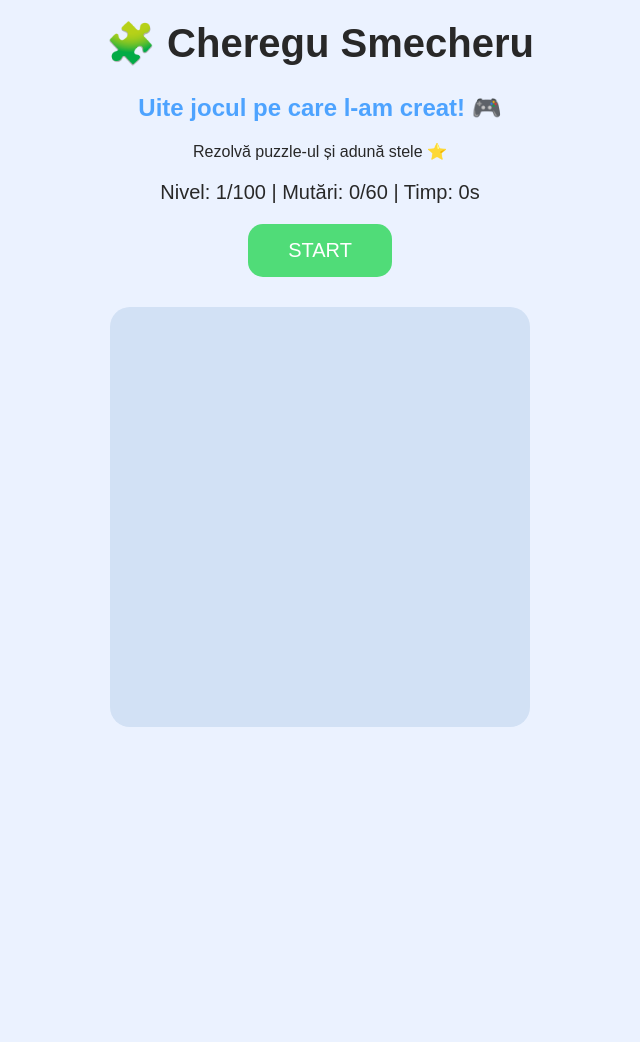
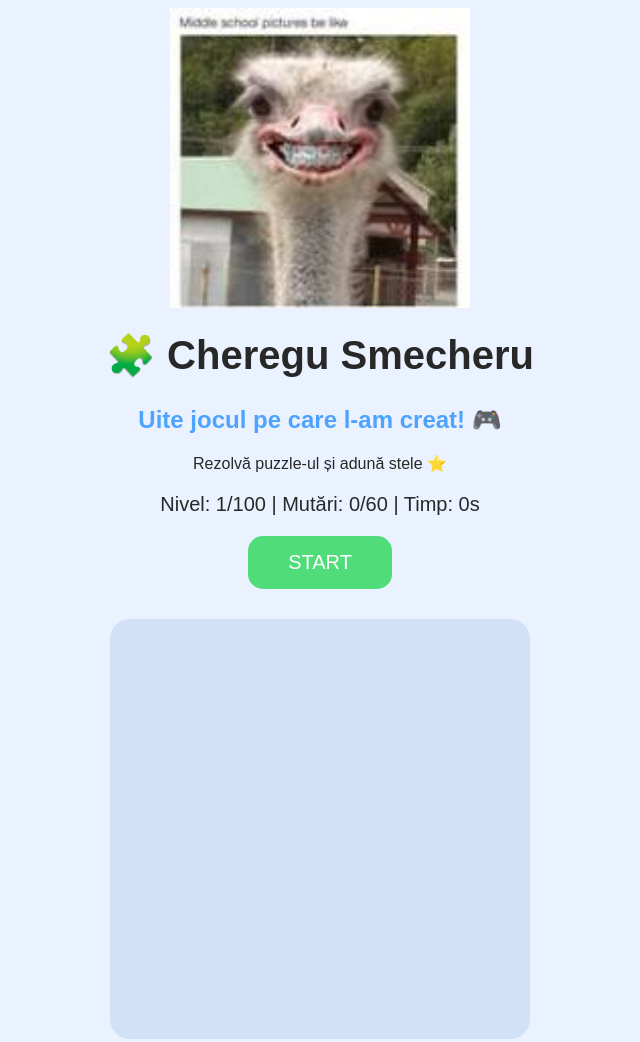
Before and after one commit to caragiale53/site-ul-meu, a plain HTML site: page index.html in a window 1280 px wide. Shown: the whole page, without its empty margins (320-960 px from the left). Before the commit the page ends 800 px from the top, so only its background shows below. Drawn offline with Linux system fonts and the light colour scheme.

Commit message:
Update index.html

```diff
--- a/index.html
+++ b/index.html
@@ -2,6 +2,7 @@
 <html>
 <head>
     <title>Cheregu Smecheru</title>
+    <img src="download.jpg" alt="Poza mea" width="300">
     <link rel="stylesheet" href="style.css">
 </head>
 
```
